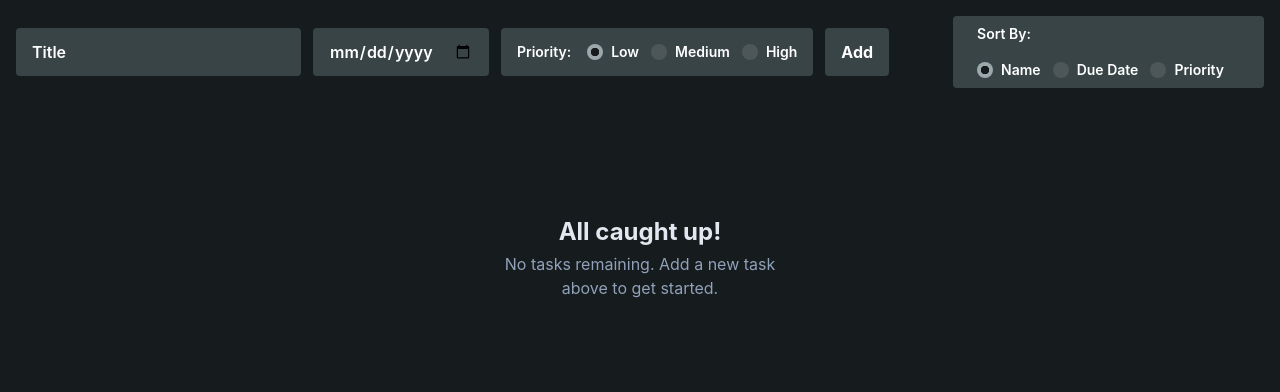
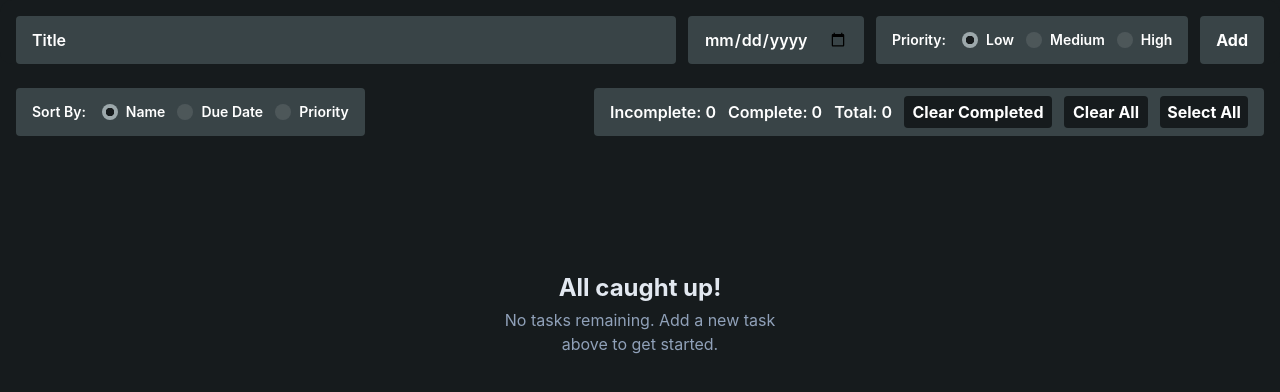
Before and after one commit to JacksonHoran/task-manager, a Vue app: page / in a window 1280 px wide. Shown: the top 392 px of the page. Built offline with nearby package versions, Linux system fonts and the light colour scheme.

Commit message:
implement TaskSummary

```diff
--- a/src/components/TaskForm.vue
+++ b/src/components/TaskForm.vue
@@ -5,7 +5,6 @@ import TaskSort from "./TaskSort.vue";
 const taskName = ref("");
 const taskDueDate = ref("");
 const taskPriority = ref("Low");
-const sortBy = defineModel("sortBy");
 const emit = defineEmits(["task-added"]);
 
 const handleSubmit = () => {
@@ -65,8 +64,5 @@ const handleSubmit = () => {
         </button>
       </form>
     </div>
-    <div class="xl:w-auto px-4 pt-4">
-      <TaskSort v-model="sortBy" />
-    </div>
   </div>
 </template>
--- a/src/components/TaskList.vue
+++ b/src/components/TaskList.vue
@@ -3,6 +3,8 @@ import { ref, onMounted, watch, computed } from "vue";
 import TaskForm from "./TaskForm.vue";
 import TaskItem from "./TaskItem.vue";
 import TaskEditForm from "./TaskEditForm.vue";
+import TaskSort from "./TaskSort.vue";
+import TaskSummary from "./TaskSummary.vue";
 
 const tasksArr = ref([]);
 const currentTask = ref(null);
@@ -87,7 +89,22 @@ const markTaskComplete = (id) => {
 
 <template>
   <div>
-    <TaskForm v-model:sortBy="currentSort" @task-added="addNewTask" />
+    <div>
+      <TaskForm @task-added="addNewTask" />
+    </div>
+    <div class="flex flex-wrap justify-between gap-4 px-4 py-2">
+      <span>
+        <TaskSort v-model="currentSort" />
+      </span>
+      <span>
+        <TaskSummary
+          :tasks="tasksArr"
+          @clear-completed="tasksArr = tasksArr.filter(t => !t.isChecked)"
+          @clear-all="tasksArr = []"
+          @select-all="tasksArr.forEach(t => t.isChecked = true)"
+          @deselect-all="tasksArr.forEach(t => t.isChecked = false)" />
+      </span>
+    </div>
     <div v-if="tasksArr.length > 0" class="mt-1 mx-4 grid gap-3">
       <template v-for="task in sortedTasksArr" :key="task.id">
         <TaskEditForm
--- a/src/components/TaskSort.vue
+++ b/src/components/TaskSort.vue
@@ -1,5 +1,5 @@
 <script setup>
-const sortBy = defineModel({ default: "name" });
+const currentSort = defineModel({ default: "name" });
 
 const sortOptions = [
   { label: "Name", value: "name" },
@@ -9,9 +9,8 @@ const sortOptions = [
 </script>
 
 <template>
-  <div class="bg-mist-900">
     <div
-      class="flex flex-wrap items-center gap-4 bg-mist-700 h-auto min-h-12 px-6 py-2 rounded">
+      class="flex flex-wrap w-auto items-center gap-4 bg-mist-700 h-auto min-h-12 px-4 py-2 rounded">
       <span class="text-white font-semibold text-sm">Sort By:</span>
       <div class="flex gap-3">
         <label
@@ -22,11 +21,10 @@ const sortOptions = [
             type="radio"
             name="sortBy"
             :value="option.value"
-            v-model="sortBy"
+            v-model="currentSort"
             class="appearance-none w-4 h-4 rounded-full bg-white/10 checked:bg-[radial-gradient(var(--color-mist-900)_35%,var(--color-mist-400)_40%)] transition-all duration-150" />
           <span class="text-sm">{{ option.label }}</span>
         </label>
       </div>
     </div>
-  </div>
 </template>
--- /dev/null
+++ b/src/components/TaskSummary.vue
@@ -0,0 +1,57 @@
+<script setup>
+import { computed } from "vue";
+const props = defineProps({
+  tasks: Array,
+});
+
+const emit = defineEmits(["clear-completed", "clear-all", "select-all", "deselect-all"]);
+
+const totalTasks = computed(() => props.tasks.length);
+const incompleteTasks = computed(
+  () => props.tasks.filter((task) => !task.isChecked).length,
+);
+const completedTasks = computed(() => totalTasks.value - incompleteTasks.value);
+
+const clearCompleted = () => emit("clear-completed");
+
+const clearAll = () => emit("clear-all");
+
+const selectAll = () => emit("select-all");
+
+const DeselectAll = () => emit("deselect-all");
+
+const allSelected = computed(() =>
+  props.tasks.length > 0 && props.tasks.every((task) => task.isChecked),
+);
+</script>
+
+<template>
+  <div
+    class="flex flex-wrap w-auto items-center gap-3 bg-mist-700 text-white font-semibold h-auto min-h-12 px-4 py-2 rounded">
+    <span>Incomplete: {{ incompleteTasks }}</span>
+    <span>Complete: {{ completedTasks }}</span>
+    <span>Total: {{ totalTasks }}</span>
+    <button
+      @click="clearCompleted"
+      class="h-8 w-37 bg-mist-900 text-white font-bold hover:bg-mist-500 rounded">
+      Clear Completed
+    </button>
+    <button
+      @click="clearAll"
+      class="h-8 w-21 bg-mist-900 text-white font-bold hover:bg-mist-500 rounded">
+      Clear All
+    </button>
+    <button
+      v-if="allSelected"
+      @click="DeselectAll"
+      class="h-8 w-29 bg-mist-900 text-white font-bold hover:bg-mist-500 rounded">
+      Deselect All
+    </button>
+    <button
+      v-else
+      @click="selectAll"
+      class="h-8 w-22 bg-mist-900 text-white font-bold hover:bg-mist-500 rounded">
+      Select All
+    </button>
+  </div>
+</template>
```
